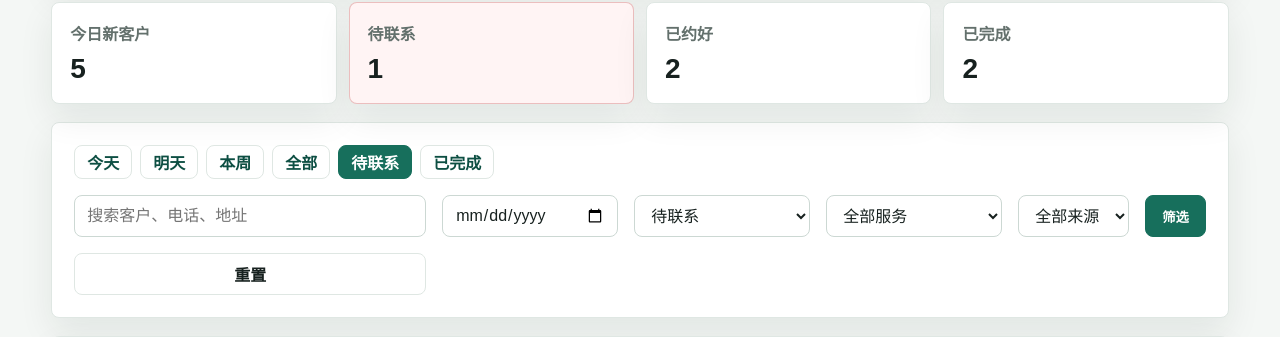
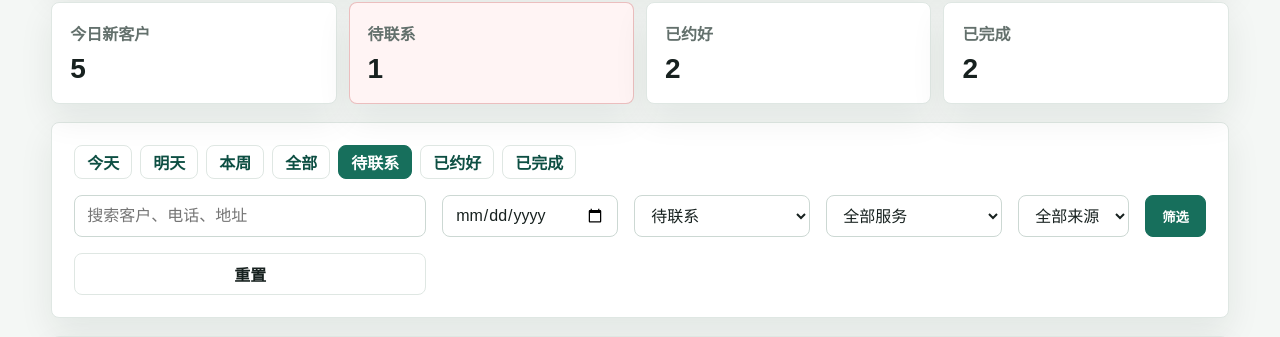
Before and after one commit to bobujiubu-afk/beijing-cleaning-order-demo, a Flask app: a page that uses templates/admin.html in a window 1280 px wide. Shown: the part 251-588 px from the top of the page. Run offline with Flask 3, Linux system fonts and the light colour scheme; the visitor is signed in with stand-in values (Sample User, id 1); data comes from the database, SQL or seed files in the repository.

Commit message:
Show all orders for status tabs

```diff
--- a/static/admin.js
+++ b/static/admin.js
@@ -691,14 +691,13 @@
       link.addEventListener("click", function (event) {
         event.preventDefault();
         var url = new URL(link.href, window.location.origin);
-        var params = new URLSearchParams(window.location.search);
+        var params = new URLSearchParams();
         params.set("date_scope", url.searchParams.get("date_scope") || "today");
         if (url.searchParams.has("status")) {
           params.set("status", url.searchParams.get("status"));
         } else if (["today", "tomorrow", "week", "all"].indexOf(url.searchParams.get("date_scope")) !== -1) {
           params.delete("status");
         }
-        params.delete("custom_date");
         replaceOrdersWithParams(params);
       });
     });
--- a/templates/admin.html
+++ b/templates/admin.html
@@ -90,8 +90,9 @@
       <a class="{% if filters.date_scope == 'tomorrow' %}active{% endif %}" href="{{ url_for('admin', date_scope='tomorrow') }}">明天</a>
       <a class="{% if filters.date_scope == 'week' %}active{% endif %}" href="{{ url_for('admin', date_scope='week') }}">本周</a>
       <a class="{% if filters.date_scope == 'all' %}active{% endif %}" href="{{ url_for('admin', date_scope='all') }}">全部</a>
-      <a class="{% if filters.status == '待联系' %}active{% endif %}" href="{{ url_for('admin', date_scope=filters.date_scope, status='待联系') }}">待联系</a>
-      <a class="{% if filters.status == '已完成' %}active{% endif %}" href="{{ url_for('admin', date_scope=filters.date_scope, status='已完成') }}">已完成</a>
+      <a class="{% if filters.status == '待联系' %}active{% endif %}" href="{{ url_for('admin', date_scope='all', status='待联系') }}">待联系</a>
+      <a class="{% if filters.status == '已约好' %}active{% endif %}" href="{{ url_for('admin', date_scope='all', status='已约好') }}">已约好</a>
+      <a class="{% if filters.status == '已完成' %}active{% endif %}" href="{{ url_for('admin', date_scope='all', status='已完成') }}">已完成</a>
     </div>
     <input name="keyword" value="{{ filters.keyword }}" placeholder="搜索客户、电话、地址">
     <button class="filter-toggle" type="button" aria-expanded="false">筛选</button>
```
